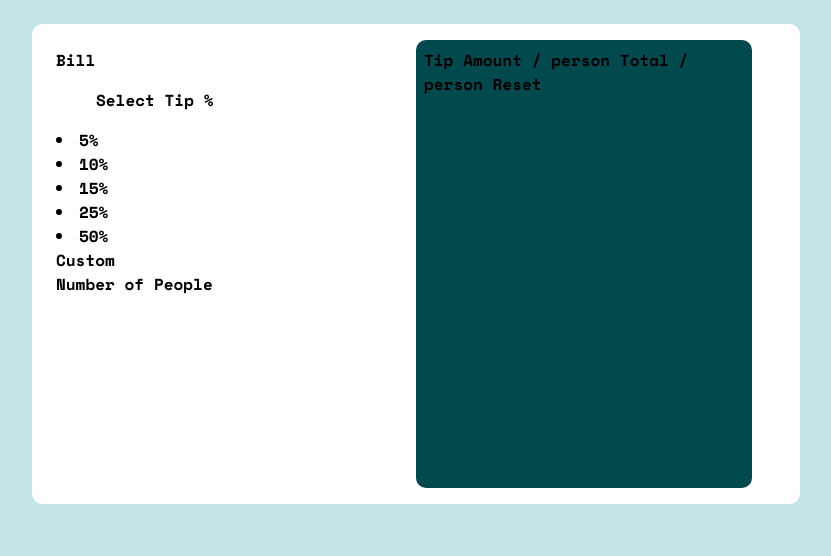
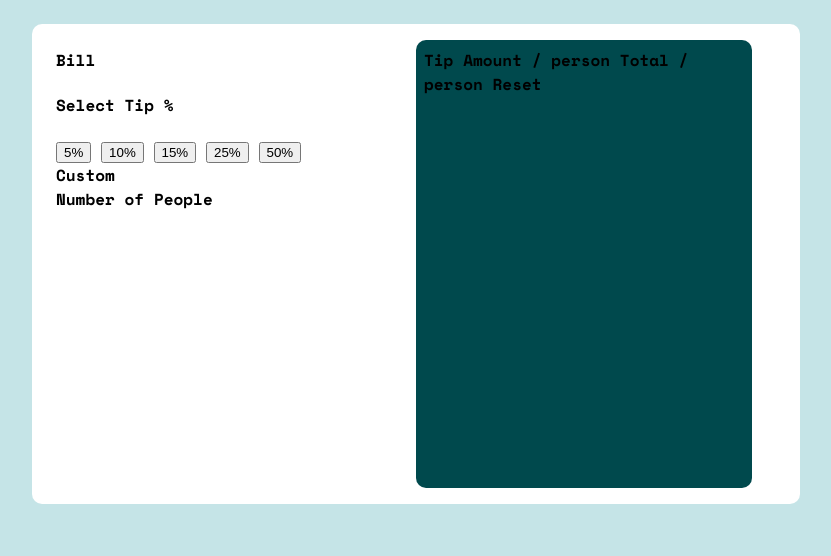
Before and after one commit to Betocosta22/tip-calculator-app-main, a plain HTML site: page index.html in a window 1280 px wide. Shown: the part 244-800 px from the top of the page, without its empty margins (232-1063 px from the left). Drawn offline with nearby package versions, Linux system fonts and the light colour scheme.

Commit message:
criação do button

```diff
--- a/index.html
+++ b/index.html
@@ -19,12 +19,12 @@
         Bill
       </div>
       <div>
-       <ul> Select Tip %</ul>
-        <li>5%</li>
-        <li>10%</li>
-        <li>15%</li>
-        <li>25%</li>
-        <li>50%</li>
+       <h4> Select Tip %</h4>
+        <button>5% </button>
+        <button>10%</button>
+        <button>15%</button>
+        <button>25%</button>
+        <button>50%</button>
       </div>
       <div>
         Custom
--- a/style.css
+++ b/style.css
@@ -43,3 +43,6 @@ figure {
     border-radius: 10px;
     width: 25vw;
 }
+button {
+    padding: em;
+}
```
